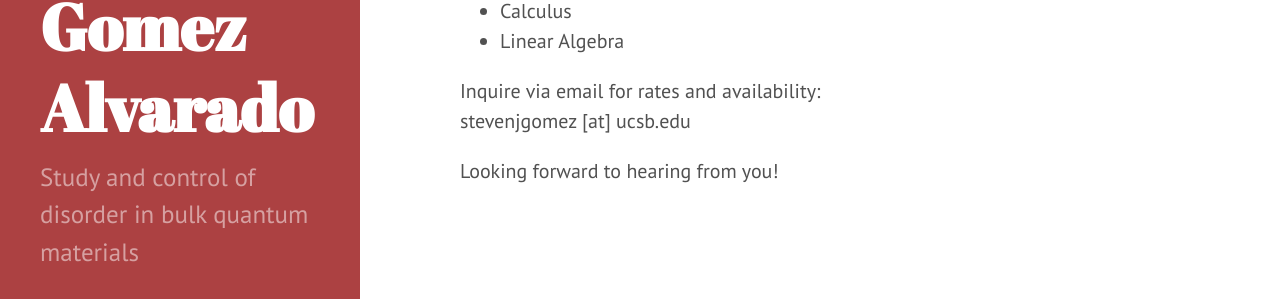
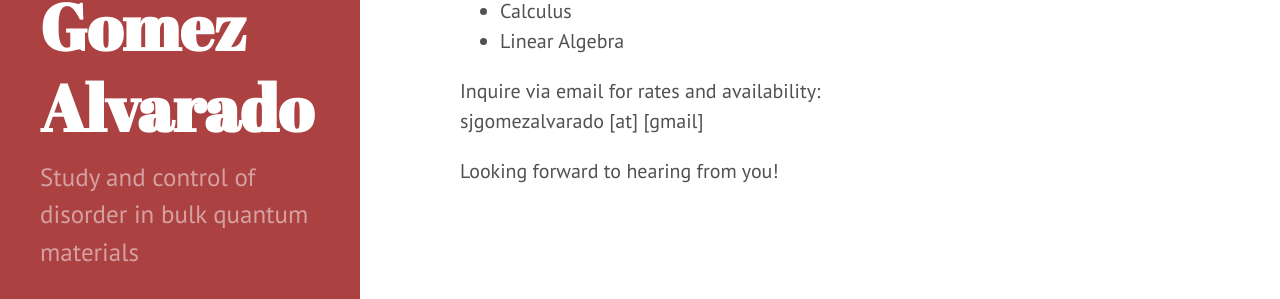
Before and after one commit to stevenjgomez/stevenjgomez.github.io, a Jekyll site: the page built from tutoring.md, in a window 1280 px wide. Shown: the part 344-643 px from the top of the page. Built offline with Jekyll 4.4.1, drawn with Linux system fonts in a browser that asks for light colours.

Commit message:
Update email, etc.

```diff
--- a/tutoring.md
+++ b/tutoring.md
@@ -11,6 +11,6 @@ I regularly tutor folks from across the country in the following subjects:
 - Linear Algebra
 
 Inquire via email for rates and availability:<br/>
-stevenjgomez [at] ucsb.edu
+sjgomezalvarado [at] [gmail]
 
 Looking forward to hearing from you!
```
